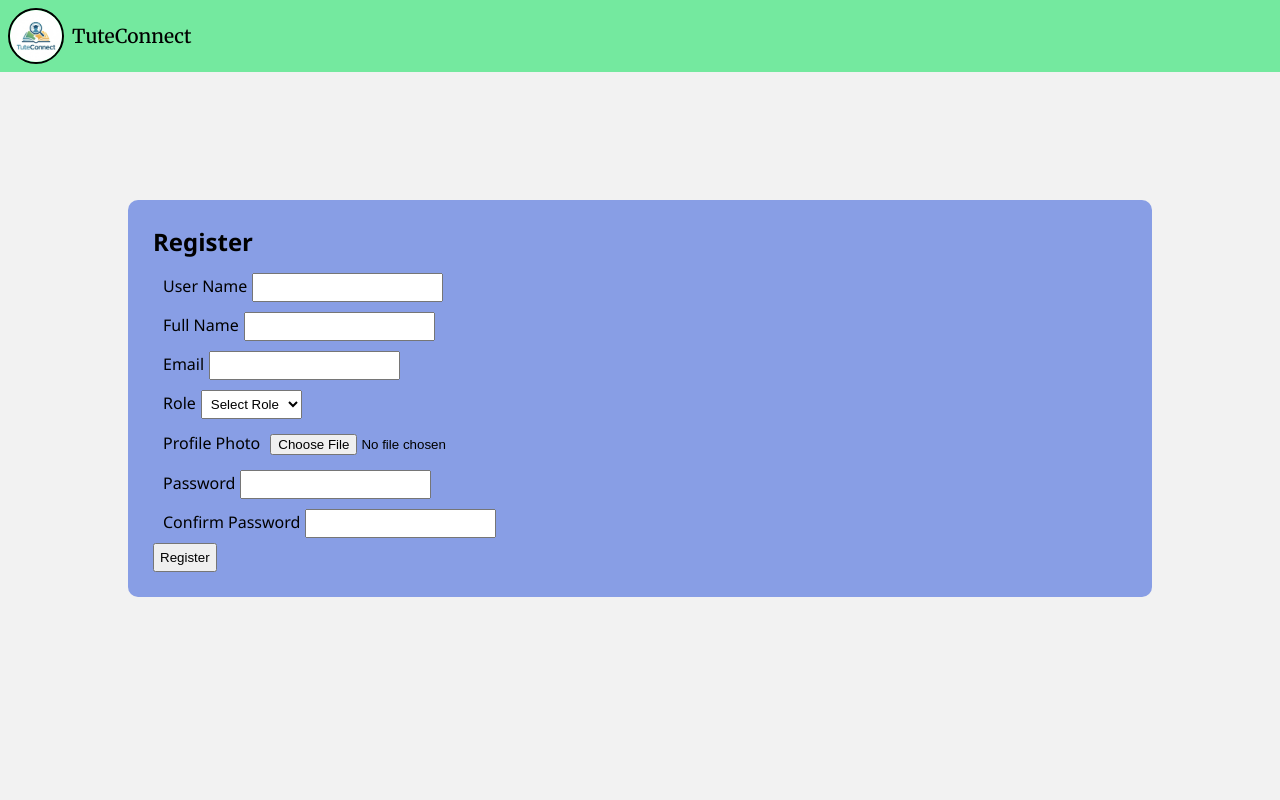
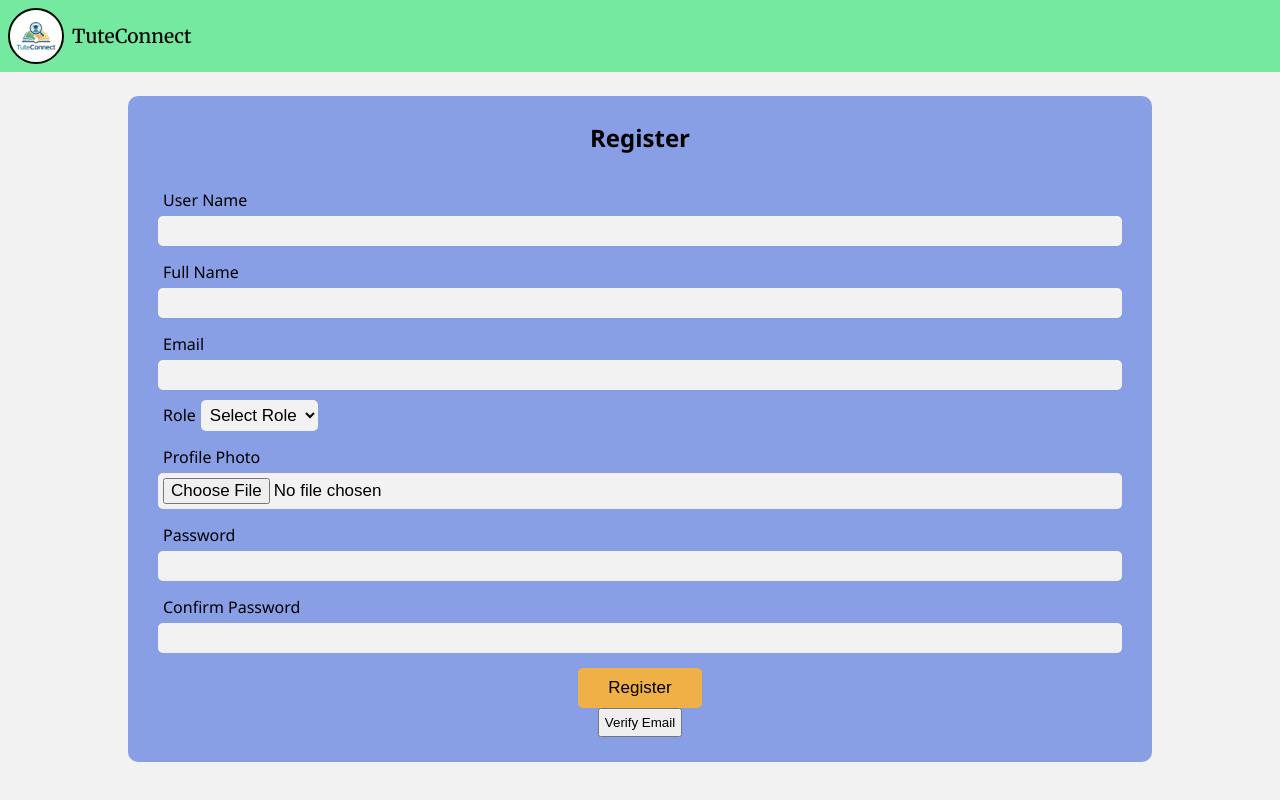
Before and after one commit to mdIbtisamAnsari/Front_TC, a React (Vite) app: page /register in a window 1280 px wide. Built offline with nearby package versions, Linux system fonts and the light colour scheme; no server answers.

Commit message:
feat: add email verification functionality and enhance registration form styling

```diff
--- a/src/App.jsx
+++ b/src/App.jsx
@@ -12,7 +12,7 @@ function App() {
     <>
       <Navbar />
       <Routes>
-        <Route path="/" element={<Home/>} />
+        <Route path="/" element={<Home />} />
         <Route path="/login" element={<Login />} />
         <Route path="/register" element={<Register />} />
       </Routes>
--- /dev/null
+++ b/src/api/emailverification.api.js
@@ -0,0 +1,6 @@
+import axios from "axios";
+
+export const verifyMail = async (email) => {
+    const response = await axios.post('/api/v1/users/verifymail', { email })
+    return response.data
+}
--- a/src/components/navbar.css
+++ b/src/components/navbar.css
@@ -15,6 +15,9 @@
   font-family: "Merriweather", serif;
   min-height: 56px;
   justify-content: space-between;
+  position: sticky;
+  top: 0;
+  z-index: 100;
 }
 
 .logo {
--- a/src/index.css
+++ b/src/index.css
@@ -19,8 +19,8 @@
 }
 
 html, body {
+  min-height: 100vh;
   background: var(--background-colour);
-  min-height: 100vh;
 }
 
 * {
--- a/src/pages/Register.css
+++ b/src/pages/Register.css
@@ -1,9 +1,45 @@
 .registration-container{
     border-radius: 10px;
     background: var(--primary-colour);
-    margin: 10vw;
+    margin: 0 10vw;
     padding: 20px;
+    align-items: center;
+    transform: translateY(1.5rem);
+}
+.registration-container h2 {
+    text-align: center;
+    margin-bottom: 15px;
 }
 .registration-container * {
     padding: 5px;
 }
+.registration-container form {
+    display: flex;
+    flex-direction: column;
+    align-items: center;
+}
+
+.form-element{
+    display: flex;
+    flex-direction: column;
+    width: 100%;
+}
+.form-element input, .role select {
+    background: var(--background-colour);
+    border: none;
+    border-radius: 5px;
+    padding: 5px;
+    font-size: 17px;
+
+}
+.role {
+    width: 100%;
+}
+.reg-but{
+    background-color: var(--secondary-colour);
+    padding: 10px 30px;
+    border: none;
+    border-radius: 5px;
+    font-size: 17px;
+    margin-top: 10px;
+}
--- a/src/pages/Register.jsx
+++ b/src/pages/Register.jsx
@@ -1,6 +1,7 @@
 import {useState} from 'react'
 import './Register.css'
 import { registerUser } from "../api/register.api.js"
+import { verifyMail } from "../api/emailverification.api.js"
 
 const Register = () => {
   const [userName, setUserName] = useState('')
@@ -10,19 +11,25 @@ const Register = () => {
   const [password, setPassword] = useState('')
   const [confirmPassword, setConfirmPassword] = useState('')
   const [profilePhoto, setProfilePhoto] = useState(null)
+  const [emailVerified, setEmailVerified] = useState(false)
 
   const handleSubmit = async(e) => {
-      e.preventDefault()
-      await registerUser(userName, fullName, email, role, password, profilePhoto)
-      await navigate('/')
-      window.location.reload()
-    }
+    e.preventDefault()
+    await registerUser(userName, fullName, email, role, password, profilePhoto)
+    await navigate('/')
+    window.location.reload()
+  }
+  const handleVerification = async()=>{
+    const response = await verifyMail(email)
+    console.log(response);
+  }
+
 
   return (
     <div className='registration-container'>
       <h2>Register</h2>
       <form className="registrationForm" onSubmit={handleSubmit}>
-        <div>
+        <div className='form-element'>
           <label>User Name</label>
           <input
             type="text"
@@ -31,7 +38,7 @@ const Register = () => {
             required
           />
         </div>
-        <div>
+        <div className='form-element'>
           <label>Full Name</label>
           <input
             type="text"
@@ -40,7 +47,7 @@ const Register = () => {
             required
           />
         </div>
-        <div>
+        <div className='form-element'>
           <label>Email</label>
           <input
             type="email"
@@ -49,7 +56,7 @@ const Register = () => {
             required
           />
         </div>
-        <div>
+        <div className='role'>
           <label>Role</label>
           <select
             value={role}
@@ -61,7 +68,7 @@ const Register = () => {
             <option value="tutor">Tutor</option>
           </select>
         </div>
-        <div>
+        <div className='form-element'>
           <label>Profile Photo</label>
           <input
             type="file"
@@ -70,7 +77,7 @@ const Register = () => {
             required
           />
         </div>
-        <div>
+        <div className='form-element'>
           <label>Password</label>
           <input
             type="password"
@@ -79,7 +86,7 @@ const Register = () => {
             required
           />
         </div>
-        <div>
+        <div className='form-element'>
           <label>Confirm Password</label>
           <input
             type="password"
@@ -88,7 +95,8 @@ const Register = () => {
             required
           />
         </div>
-        <button type='submit'>Register</button>
+        <button type='submit' className='reg-but'>Register</button>
+        <button type='button' className='ver-but' onClick={handleVerification}>Verify Email</button>
       </form>
     </div>
   )
--- a/src/pages/login.css
+++ b/src/pages/login.css
@@ -6,7 +6,6 @@
 body {
   margin: 0;
   font-family: 'Segoe UI', Tahoma, Geneva, Verdana, sans-serif;
-  overflow: hidden;
 }
 
 .login-container {
```
